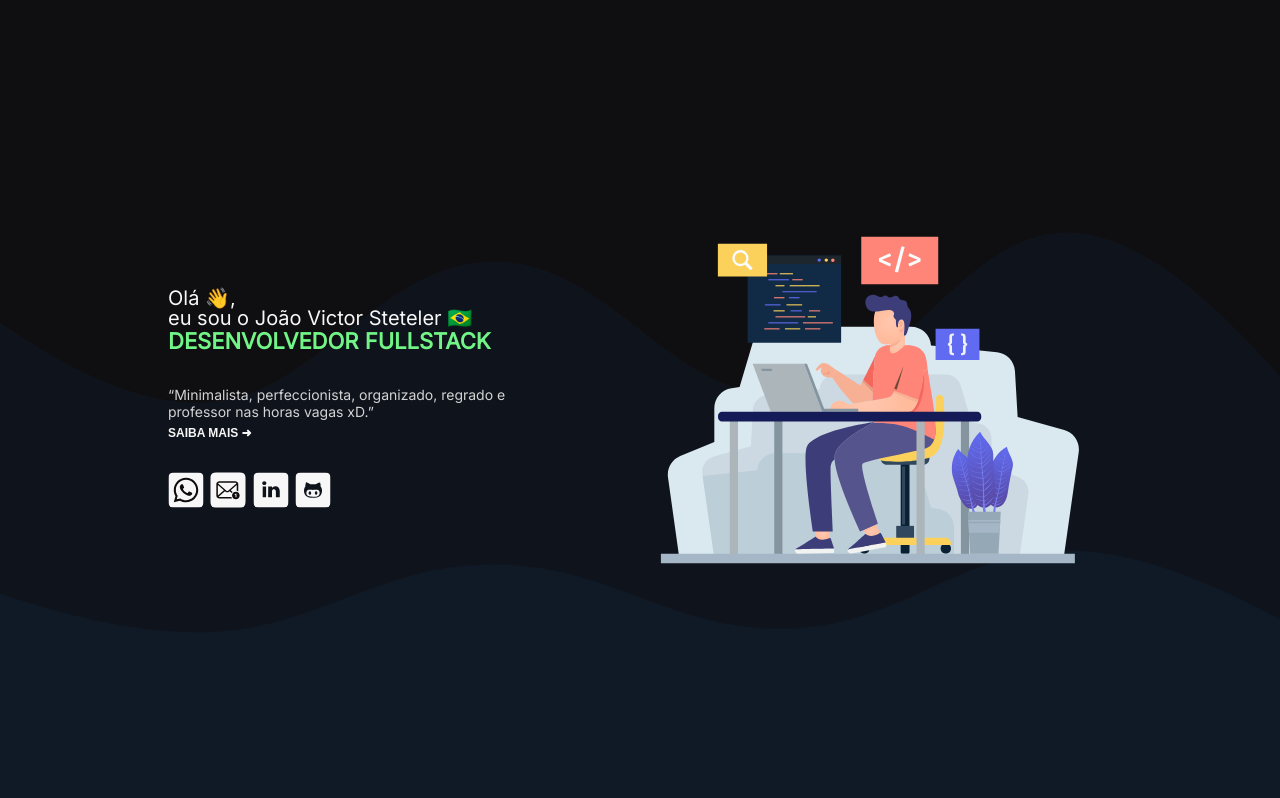
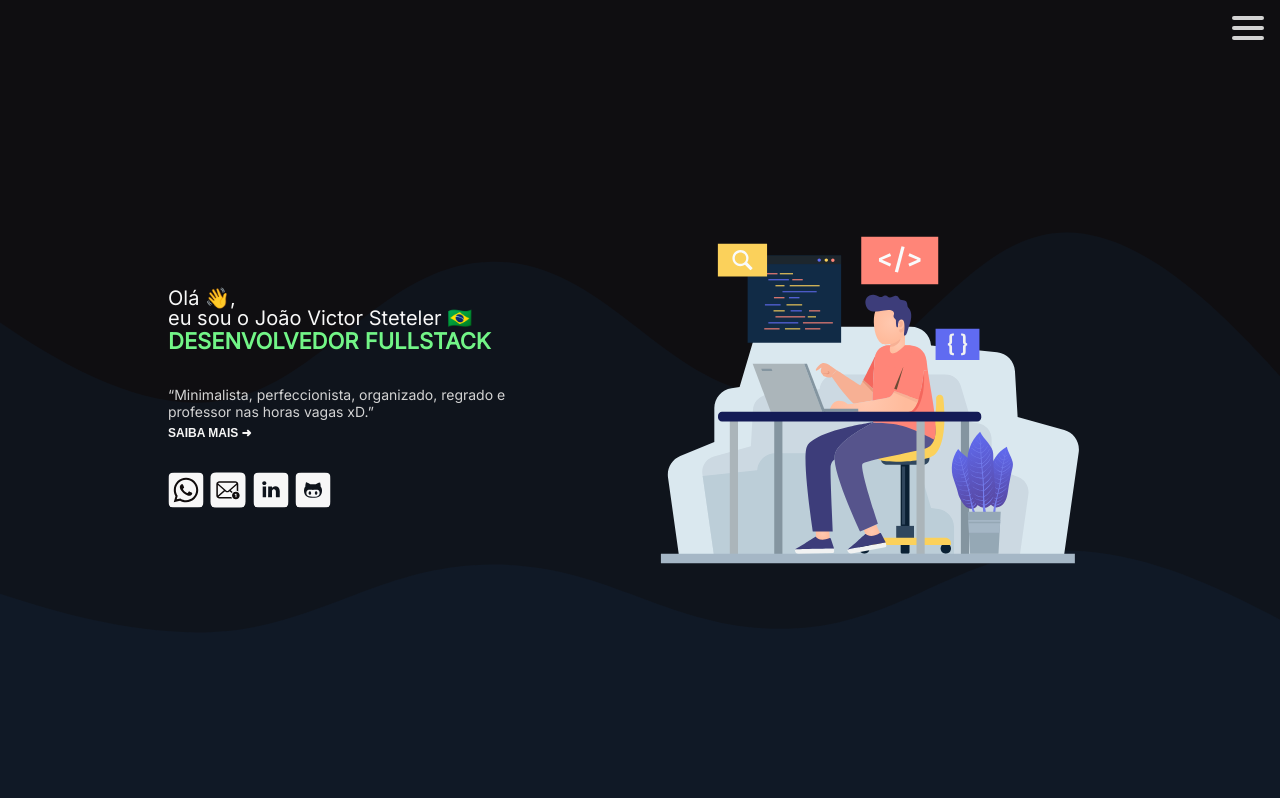
Before and after one commit to steteler/steteler-portfolio, a Next.js app: page / in a window 1280 px wide. Shown: the top 798 px of the page. Built offline with nearby package versions, Linux system fonts and the light colour scheme.

Commit message:
feat(pages/index): adicionado o componente navbar no index do site

```diff
--- a/pages/index.jsx
+++ b/pages/index.jsx
@@ -1,4 +1,5 @@
 import Head from 'next/head';
+import Navbar from '@components/Navbar.jsx';
 import Divider from '@components/Divider.jsx';
 import About from '@components/Section/About.jsx';
 import Project from '@components/Section/Project.jsx';
@@ -11,8 +12,11 @@ export default function Index() {
   return (
     <>
       <Head>
-        <title>Steteler Portfolio</title>
+        <title>Portfólio Steteler</title>
       </Head>
+      <header>
+        <Navbar />
+      </header>
       <main>
         <div className="section-container home-section">
           <Home />
```
